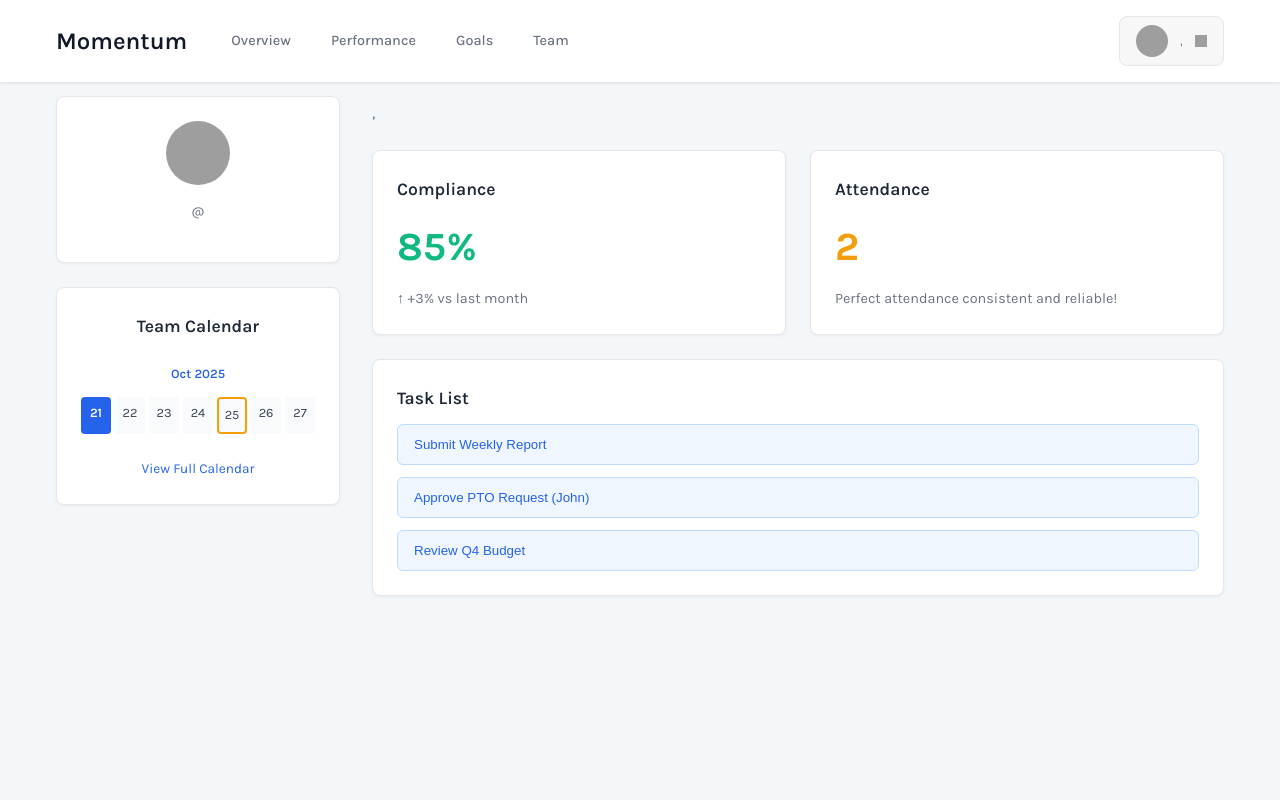
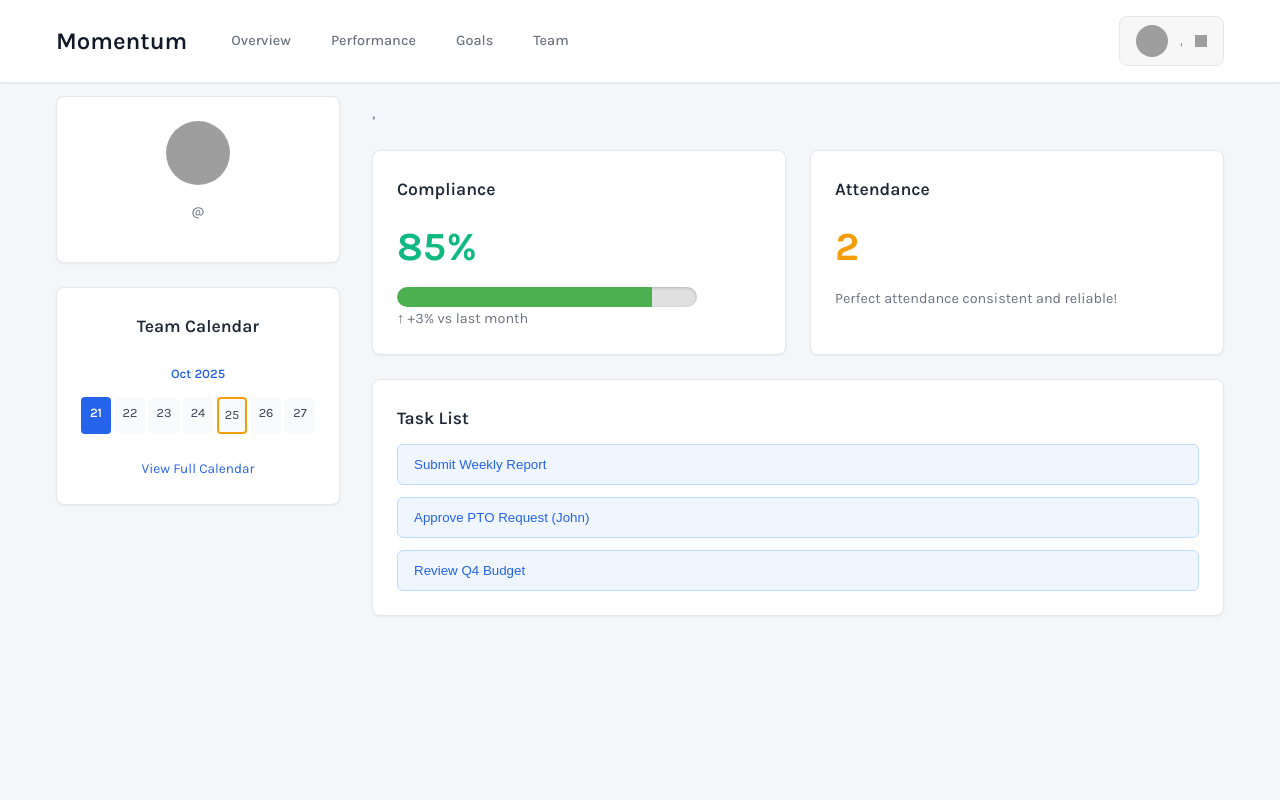
Before and after one commit to hetorydetorydak/CSIT327-G2-Momentum, a Django app: template momentum_performance_evaluation_tracker/templates/dashboard/dashboard.html in a window 1280 px wide. Run offline with Django 5.2, Linux system fonts and the light colour scheme; the template is opened without the code that fills it, so the values that code supplies are empty; grey boxes are pictures that could not be loaded.

Commit message:
added progress bar, can't style it on css file yet

```diff
--- a/momentum_performance_evaluation_tracker/templates/dashboard/dashboard.html
+++ b/momentum_performance_evaluation_tracker/templates/dashboard/dashboard.html
@@ -101,8 +101,11 @@
 
                     <!-- Compliance KPI Card -->
                     <div class="dashboard-card kpi-card">
-                        <h3 class="card-title">Compliance</h3>
+                        <h3 class="card-title">Compliance </h3>
                         <p class="card-metric success">85%</p>
+                        <div style="width: 100%; max-width: 300px; height: 20px; background-color: #e0e0e0; border-radius: 10px; overflow: hidden; box-shadow: inset 0 1px 3px rgba(0,0,0,0.2);">
+                            <div style="width: 85%; height: 100%; background-color: #4caf50; border-radius: 10px 0 0 10px; transition: width 0.5s ease-in-out;"></div>
+                        </div>
                         <p class="card-detail">↑ +3% vs last month</p>
                     </div>
 
```
